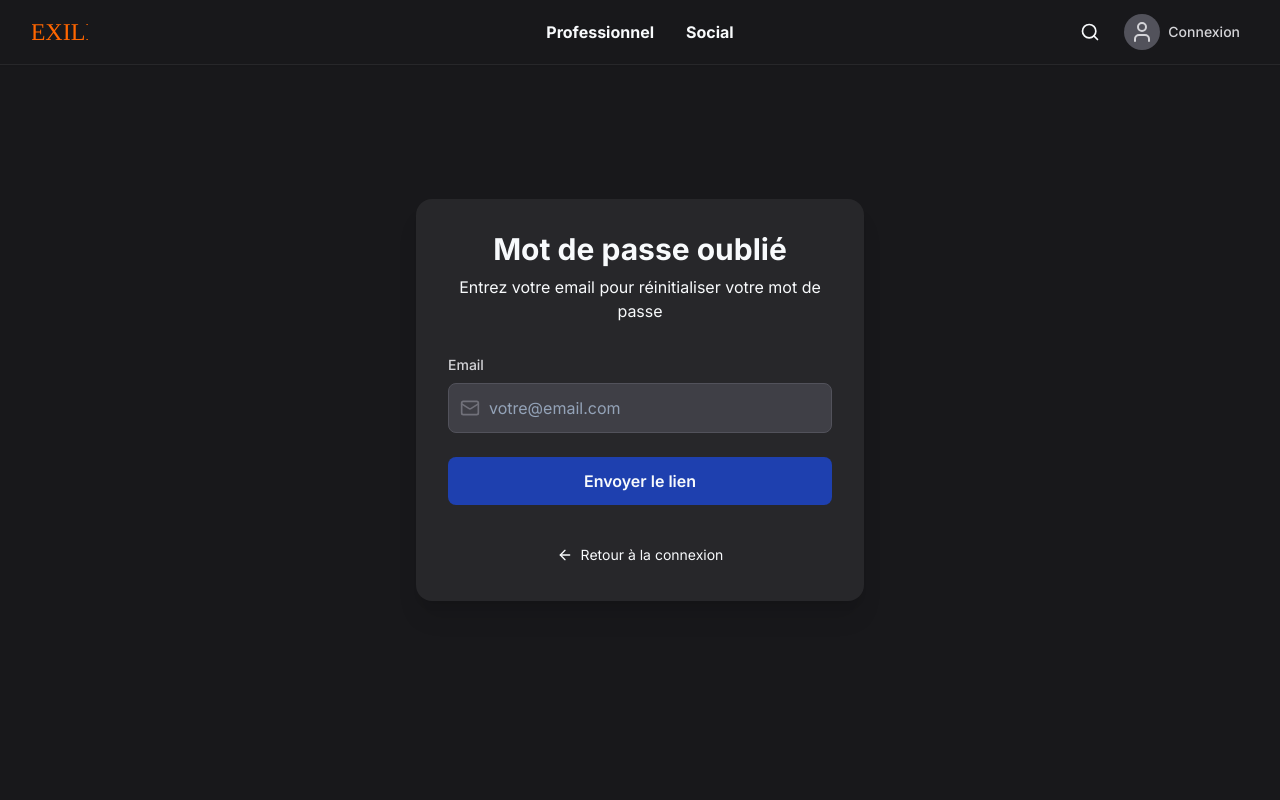
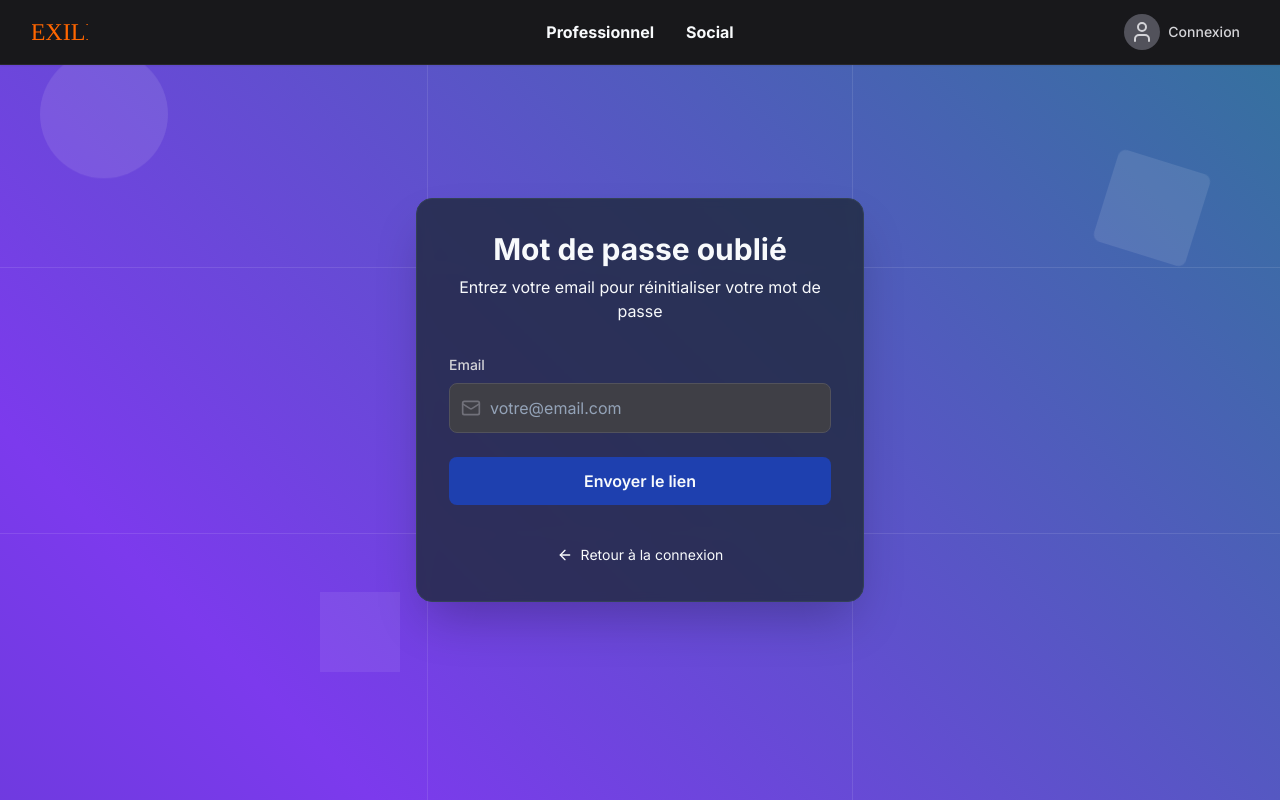
Before and after one commit to layofa26/exoe, a React (Vite) app: page /forgot-password in a window 1280 px wide. Built offline with nearby package versions, Linux system fonts and the light colour scheme.

Commit message:
Fix logout redirect, hide search bar on auth pages, add login background to forgot password, fix profile loading

```diff
--- a/src/components/common/Header.tsx
+++ b/src/components/common/Header.tsx
@@ -27,8 +27,10 @@ export const Header = (): JSX.Element => {
   const navigate = useNavigate()
   const location = useLocation()
 
-  // Cacher la barre de recherche sur la page d'accueil
+  // Cacher la barre de recherche sur la page d'accueil, login, register et forgot password
   const isLandingPage = location.pathname === '/'
+  const isAuthPage = ['/login', '/register', '/forgot-password', '/forgot-email', '/reset-password'].includes(location.pathname)
+  const hideSearchBar = isLandingPage || isAuthPage
 
   // Scroll behavior - header suit le feed et redescente immédiatement
   const [isHeaderVisible, setIsHeaderVisible] = useState(true)
@@ -359,8 +361,8 @@ export const Header = (): JSX.Element => {
           <div className="flex-1 flex items-center justify-end space-x-1 md:space-x-2">
             {!isAuthenticated ? (
               <div className="flex items-center space-x-2">
-                {/* Search Icon - Non connecté avec logique complète - Caché sur page d'accueil */}
-                {!isLandingPage && (
+                {/* Search Icon - Non connecté avec logique complète - Caché sur page d'accueil et auth pages */}
+                {!hideSearchBar && (
                   <div className="relative" ref={searchRef}>
                     <button
                       onClick={() => {
@@ -548,8 +550,8 @@ export const Header = (): JSX.Element => {
               </div>
             ) : (
               <div className="flex items-center space-x-2 md:space-x-3">
-                {/* Search Icon - Connecté avec logique complète - Caché sur page d'accueil */}
-                {!isLandingPage && (
+                {/* Search Icon - Connecté avec logique complète - Caché sur page d'accueil et auth pages */}
+                {!hideSearchBar && (
                   <div className="relative" ref={searchRef}>
                     <button
                       onClick={() => {
--- a/src/context/AuthContext.tsx
+++ b/src/context/AuthContext.tsx
@@ -314,8 +314,8 @@ export const AuthProvider = ({ children }: AuthProviderProps): JSX.Element => {
     setUser(null)
     setIsAuthenticated(false)
 
-    // Force page reload to clear any cached data
-    window.location.href = '/login'
+    // Navigate to home page
+    window.location.href = '/'
   }
 
   const hasRole = (role: string): boolean => {
--- a/src/pages/ModuleProfessional/Profile.tsx
+++ b/src/pages/ModuleProfessional/Profile.tsx
@@ -214,7 +214,7 @@ const Profile = () => {
 
         // Charger les abonnés
         try {
-          const subscribersResponse = await fetch('${API_BASE_URL}/v1/abonnement/abonnements/subscribers/', {
+          const subscribersResponse = await fetch(`${API_BASE_URL}/v1/abonnement/abonnements/subscribers/`, {
             headers: {
               'Authorization': `Bearer ${token}`,
               'Content-Type': 'application/json'
@@ -233,7 +233,7 @@ const Profile = () => {
 
         // Charger l'activité récente
         try {
-          const activitiesResponse = await fetch('${API_BASE_URL}/v1/activities/', {
+          const activitiesResponse = await fetch(`${API_BASE_URL}/v1/activities/`, {
             headers: {
               'Authorization': `Bearer ${token}`,
               'Content-Type': 'application/json'
@@ -256,7 +256,7 @@ const Profile = () => {
 
         // Charger les badges
         try {
-          const badgesResponse = await fetch('${API_BASE_URL}/v1/user-badges/', {
+          const badgesResponse = await fetch(`${API_BASE_URL}/v1/user-badges/`, {
             headers: {
               'Authorization': `Bearer ${token}`,
               'Content-Type': 'application/json'
@@ -283,7 +283,7 @@ const Profile = () => {
 
       } catch (error) {
         console.error('Error loading profile:', error)
-        setError('Impossible de charger le profil')
+        setError('Impossible de charger le profil. Réessayez.')
 
         // Si erreur 401 (token expiré), déconnecter et rediriger
         if (error instanceof Error && error.message.includes('401')) {
--- a/src/pages/Public/ForgotPasswordPage.tsx
+++ b/src/pages/Public/ForgotPasswordPage.tsx
@@ -26,12 +26,44 @@ export default function ForgotPasswordPage() {
   };
 
   return (
-    <div className={`min-h-screen flex items-center justify-center p-4 sm:p-6 ${
-      resolvedTheme === 'dark' ? 'bg-zinc-900' : 'bg-gray-50'
+    <div className={`min-h-screen flex items-center justify-center py-6 sm:py-12 px-3 sm:px-4 relative overflow-hidden ${
+      resolvedTheme === 'dark'
+        ? 'bg-slate-900'
+        : 'bg-gray-50'
     }`}>
-      <div className={`w-full max-w-md ${
-        resolvedTheme === 'dark' ? 'bg-zinc-800' : 'bg-white'
-      } rounded-2xl shadow-xl p-6 sm:p-8`}>
+      {/* Animated Background with Color Mixing - Same as Login */}
+      <div className="absolute inset-0 overflow-hidden">
+        {/* Animated gradient background */}
+        <div className="absolute inset-0 animate-gradient-x" style={{
+          background: `linear-gradient(45deg,
+            ${resolvedTheme === 'dark' ? '#1e3a8a' : '#3b82f6'},
+            ${resolvedTheme === 'dark' ? '#7c3aed' : '#8b5cf6'},
+            ${resolvedTheme === 'dark' ? '#059669' : '#10b981'},
+            ${resolvedTheme === 'dark' ? '#dc2626' : '#ef4444'}
+          )`,
+          backgroundSize: '400% 400%',
+          animation: 'gradient 15s ease infinite',
+        }} />
+
+        {/* Simple geometric shapes */}
+        <div className="absolute top-20 left-10 w-32 h-32 bg-white/10 rounded-full animate-bounce" style={{ animationDuration: '3s' }} />
+        <div className="absolute top-40 right-20 w-24 h-24 bg-white/10 rounded-lg animate-spin" style={{ animationDuration: '10s' }} />
+        <div className="absolute bottom-32 left-1/4 w-20 h-20 bg-white/10 animate-pulse" />
+        <div className="absolute bottom-20 right-1/3 w-16 h-16 bg-white/10 rounded-full animate-ping" style={{ animationDuration: '2s' }} />
+
+        {/* Simple lines */}
+        <div className="absolute top-1/3 left-0 w-full h-px bg-white/10" />
+        <div className="absolute top-2/3 left-0 w-full h-px bg-white/10" />
+        <div className="absolute top-0 left-1/3 h-full w-px bg-white/10" />
+        <div className="absolute top-0 right-1/3 h-full w-px bg-white/10" />
+      </div>
+
+      <div className="max-w-md w-full relative z-10">
+        <div className={`rounded-2xl shadow-2xl p-4 sm:p-8 backdrop-blur-sm ${
+          resolvedTheme === 'dark'
+            ? 'bg-slate-800/80 border border-slate-700'
+            : 'bg-white/80 border border-gray-200'
+        }`}>
         {/* Header */}
         <div className="text-center mb-6 sm:mb-8">
           <h1 className={`text-2xl sm:text-3xl font-bold ${
@@ -131,6 +163,7 @@ export default function ForgotPasswordPage() {
             </div>
           </form>
         )}
+        </div>
       </div>
     </div>
   );
```
Also changed, not shown: 1 other file (tests, documents, lock files or other folders).
